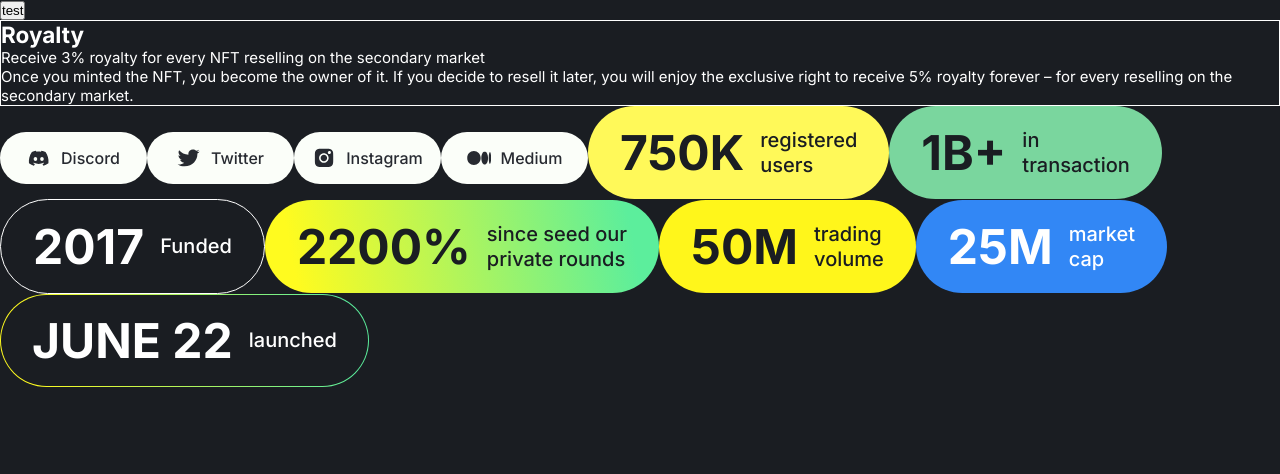
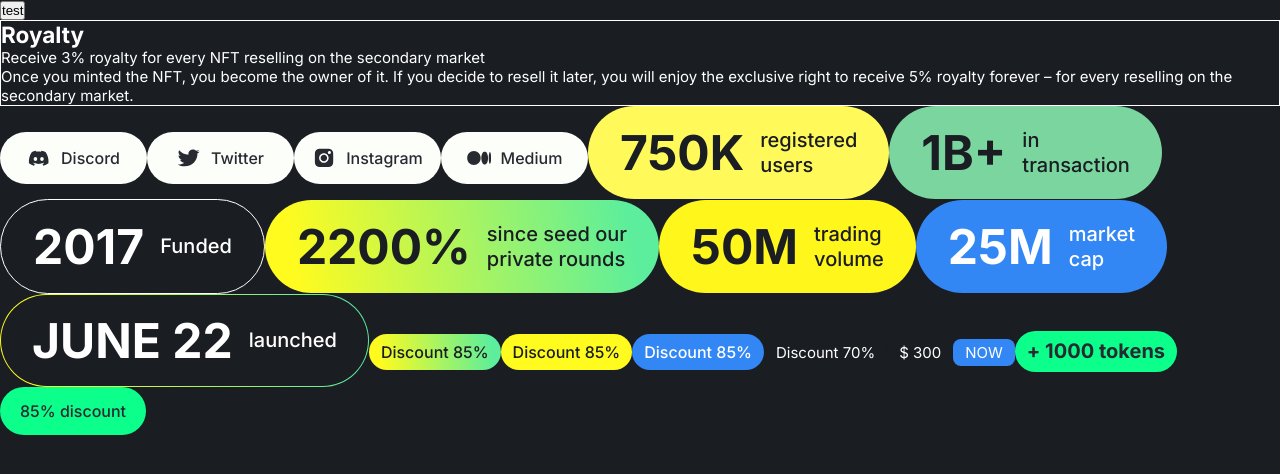
Before and after one commit to etroynov/hobbies, a Next.js app: page / in a window 1280 px wide. Shown: the top 474 px of the page. Built offline with nearby package versions, Linux system fonts and the light colour scheme.

Commit message:
add badge styles

```diff
--- a/components/common/Badge/Component.tsx
+++ b/components/common/Badge/Component.tsx
@@ -55,5 +55,29 @@ export const Badge: FC<Props> = ({ children }) => (
       <div className={cx (styles.col__2)}>launched</div>
       </div>
     </div>
+    <div className={cx( styles.badge__stages, styles.badge__stages__primary, styles.badge__stages__primary__1)}>
+    Discount 85%
+    </div>
+    <div className={cx( styles.badge__stages, styles.badge__stages__primary, styles.badge__stages__primary__2)}>
+    Discount 85%
+    </div>
+    <div className={cx( styles.badge__stages, styles.badge__stages__primary, styles.badge__stages__primary__3)}>
+    Discount 85%
+    </div>
+    <div className={cx( styles.badge__stages, styles.badge__stages__secondary, styles.badge__stages__secondary__1)}>
+    Discount 70%
+    </div>
+    <div className={cx( styles.badge__stages, styles.badge__stages__secondary, styles.badge__stages__secondary__2)}>
+    $ 300
+    </div>
+    <div className={cx( styles.badge__stages, styles.badge__stages__secondary, styles.badge__stages__secondary__3)}>
+    NOW
+    </div>
+    <div className={cx( styles.badge__stages, styles.badge__stages__primary, styles.badge__stages__primary__4)}>
+    + 1000 tokens
+    </div>
+    <div className={cx( styles.badge__stages, styles.badge__stages__primary, styles.badge__stages__primary__5)}>
+    85% discount
+    </div>
   </div>
 );
--- a/components/common/Badge/styles.module.css
+++ b/components/common/Badge/styles.module.css
@@ -106,3 +106,70 @@
     height: 24px;
     background: url(./ico-medium.svg) center no-repeat;
 }
+
+.badge__stages {
+    display: inline-flex;
+    justify-content: center;
+    align-items: center;
+    border-radius: 50px;
+}
+
+.badge__stages__primary {
+    padding: 8px 12px;
+    color: #1A1D22;
+    font-weight: 500;
+    font-size: 16px;
+    line-height: 20px;
+}
+
+.badge__stages__primary__1 {
+    background: linear-gradient(259.09deg, #5CEE9C 8.08%, #FFFB1F 91.92%);
+}
+
+.badge__stages__primary__2 {
+    background: #FFFB1F;
+}
+
+.badge__stages__primary__3 {
+    background: #3287F5;
+    color: #FFFFFF;
+}
+
+.badge__stages__primary__4 {
+    font-weight: 700;
+    font-size: 20px;
+    line-height: 25px;
+    color: #272A31;
+    background: linear-gradient(0deg, #0CFF8A, #0CFF8A), #FFFFFF;
+    border-radius: 40px;
+}
+
+.badge__stages__primary__5 {
+    font-weight: 500;
+    font-size: 16px;
+    line-height: 150%;
+    color: #272A31;
+    padding: 12px 20px;
+    background: #0CFF8A;
+    border-radius: 40px;
+}
+
+.badge__stages__secondary__1 {
+    padding: 8px 12px;
+    background: #1A1D22;
+    color: #FFFFFF;
+}
+
+.badge__stages__secondary__2 {
+    border-radius: 40px;
+    padding: 4px 12px;
+    background: #1A1D22;
+    color: #FFFFFF;
+}
+
+.badge__stages__secondary__3 {
+    background: #3287F5;
+    border-radius: 8px;
+    padding: 4px 12px;
+    color: #FFFFFF;
+}
```
